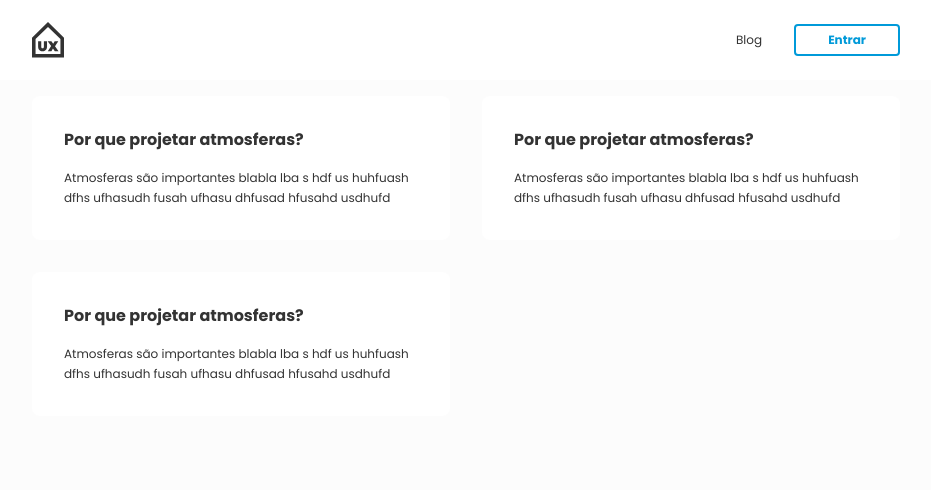
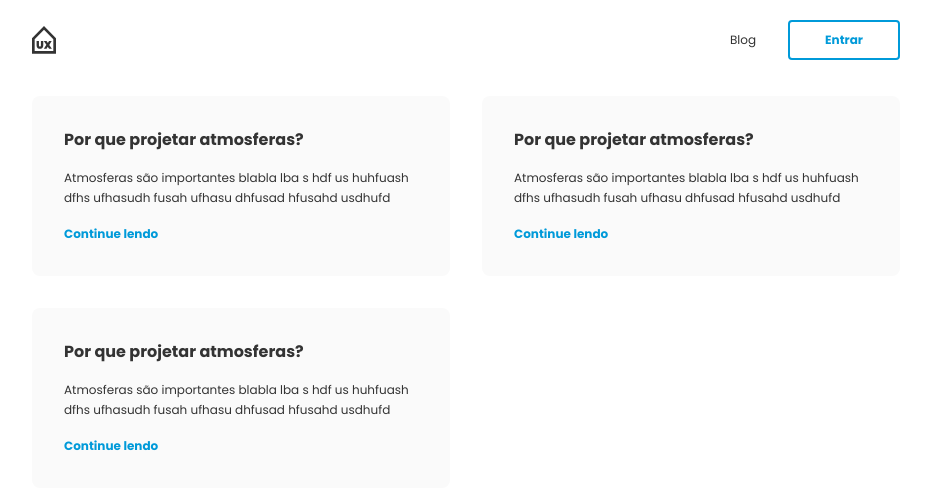
Before and after one commit to fischerafael/ux-arch-client, a Next.js app: page /blog in a window 1280 px wide. Shown: the top 490 px of the page, without its empty margins (174-1105 px from the left). Built offline with nearby package versions, Linux system fonts and the light colour scheme.

Commit message:
changed blog page

```diff
--- a/src/UI/Components/Card/CardTextImage/index.tsx
+++ b/src/UI/Components/Card/BlogPostCard/index.tsx
@@ -4,35 +4,22 @@ import { FlexContainer } from '../../../design-system/components/layout/FlexCont
 interface Props {
     cardTitle: string
     cardDescription: string
-    img?: string
-    url?: string
+    url: string
 }
 
-export const CardTextImage = ({
-    cardTitle,
-    cardDescription,
-    img,
-    url
-}: Props) => {
+export const BlogPostCard = ({ cardTitle, cardDescription, url }: Props) => {
     return (
         <FlexContainer
             as="li"
             style={{
                 borderRadius: '.5rem',
-                background: 'white',
+                background: '#fafafa',
                 padding: '2rem',
                 alignItems: 'flex-start',
                 flexDirection: 'column',
                 cursor: 'pointer'
             }}
         >
-            {img && (
-                <img
-                    src={img}
-                    alt={cardTitle}
-                    style={{ alignSelf: 'center', padding: '2rem 0' }}
-                />
-            )}
             <Text
                 as="h2"
                 style={{
@@ -52,6 +39,18 @@ export const CardTextImage = ({
             >
                 {cardDescription}
             </Text>
+            <Text
+                as="p"
+                style={{
+                    marginTop: '1rem',
+                    fontSize: '0.75rem',
+                    fontWeight: 'bold',
+                    lineHeight: '1.25rem',
+                    color: '#009AD9'
+                }}
+            >
+                Continue lendo
+            </Text>
         </FlexContainer>
     )
 }
--- /dev/null
+++ b/src/UI/Components/NavBar/Navigation/index.tsx
@@ -0,0 +1,33 @@
+import React from 'react'
+
+import { Text } from '../../../design-system/components/display/Text'
+import { FlexContainer } from '../../../design-system/components/layout/FlexContainer'
+import { CustomLink } from '../../CustomLink'
+
+export const Navigation = () => {
+    return (
+        <FlexContainer
+            as="ul"
+            style={{
+                margin: '0 1rem',
+                justifyContent: 'flex-end'
+            }}
+        >
+            {/* <CustomLink href="/app/evaluate">
+                <Text as="p" style={{ fontSize: '.75rem', margin: '0 1rem' }}>
+                    Atmosferas
+                </Text>
+            </CustomLink> */}
+            <CustomLink href="/blog">
+                <Text as="p" style={{ fontSize: '.75rem', margin: '0 1rem' }}>
+                    Blog
+                </Text>
+            </CustomLink>
+            {/* <CustomLink href="/about">
+                <Text as="p" style={{ fontSize: '.75rem', margin: '0 1rem' }}>
+                    Sobre
+                </Text>
+            </CustomLink> */}
+        </FlexContainer>
+    )
+}
--- a/src/UI/Components/NavBar/index.tsx
+++ b/src/UI/Components/NavBar/index.tsx
@@ -1,12 +1,9 @@
-import Link from 'next/link'
-
 import styled from 'styled-components'
-
-import { Text } from '../../design-system/components/display/Text'
 
 import { OutlineButton } from '../../design-system/components/layout/Button'
 import { FlexContainer } from '../../design-system/components/layout/FlexContainer'
 import { CustomLink } from '../CustomLink'
+import { Navigation } from './Navigation'
 
 export const NavBar = () => {
     return (
@@ -16,7 +13,7 @@ export const NavBar = () => {
                 style={{
                     maxWidth: '900px',
                     justifyContent: 'space-between',
-                    padding: '0 1rem'
+                    padding: '1rem'
                 }}
             >
                 <CustomLink href="/">
@@ -24,33 +21,20 @@ export const NavBar = () => {
                         as="img"
                         src="/assets/logo/logo-navbar.svg"
                         alt="UX Arch"
-                        style={{ width: '2rem' }}
+                        style={{ width: '1.5rem' }}
                     />
                 </CustomLink>
 
-                <FlexContainer
-                    as="ul"
-                    style={{
-                        margin: '0 1rem',
-                        justifyContent: 'flex-end'
-                    }}
-                >
-                    <CustomLink href="/blog">
-                        <Text
-                            as="p"
-                            style={{ fontSize: '.75rem', margin: '0 1rem' }}
-                        >
-                            Blog
-                        </Text>
-                    </CustomLink>
-                </FlexContainer>
+                <Navigation />
 
-                <OutlineButton
-                    as="button"
-                    style={{ width: '7rem', height: '2rem' }}
-                >
-                    Entrar
-                </OutlineButton>
+                <CustomLink href="/app/login">
+                    <OutlineButton
+                        as="button"
+                        style={{ width: '7rem', height: '2.5rem' }}
+                    >
+                        Entrar
+                    </OutlineButton>
+                </CustomLink>
             </FlexContainer>
         </NavBarContainer>
     )
--- a/src/UI/Pages/Blog/BlogSection/index.tsx
+++ b/src/UI/Pages/Blog/BlogSection/index.tsx
@@ -1,4 +1,4 @@
-import { CardTextImage } from '../../../Components/Card/CardTextImage'
+import { BlogPostCard } from '../../../Components/Card/BlogPostCard'
 import { FlexContainer } from '../../../design-system/components/layout/FlexContainer'
 import { ResponsiveGrid } from '../../../design-system/components/layout/GridContainer/ResponsiveGridContainer'
 
@@ -8,7 +8,7 @@ export const BlogSection = () => {
             as="main"
             style={{
                 marginTop: '10vh',
-                background: '#fcfcfc'
+                background: '#fff'
             }}
         >
             <FlexContainer
@@ -22,15 +22,18 @@ export const BlogSection = () => {
                 }}
             >
                 <ResponsiveGrid columns="2">
-                    <CardTextImage
+                    <BlogPostCard
+                        url="/"
                         cardTitle="Por que projetar atmosferas?"
                         cardDescription="Atmosferas são importantes blabla lba s hdf us huhfuash dfhs ufhasudh fusah ufhasu dhfusad hfusahd usdhufd"
                     />
-                    <CardTextImage
+                    <BlogPostCard
+                        url="/"
                         cardTitle="Por que projetar atmosferas?"
                         cardDescription="Atmosferas são importantes blabla lba s hdf us huhfuash dfhs ufhasudh fusah ufhasu dhfusad hfusahd usdhufd"
                     />
-                    <CardTextImage
+                    <BlogPostCard
+                        url="/"
                         cardTitle="Por que projetar atmosferas?"
                         cardDescription="Atmosferas são importantes blabla lba s hdf us huhfuash dfhs ufhasudh fusah ufhasu dhfusad hfusahd usdhufd"
                     />
--- a/src/UI/Pages/Home/index.tsx
+++ b/src/UI/Pages/Home/index.tsx
@@ -1,6 +1,4 @@
 import { NavBar } from '../../Components/NavBar'
-import { HeroSection } from './HeroSection'
-import { CardsSection } from './CardsSection'
 import { Hero } from './Hero'
 
 export const Home = () => {
@@ -8,8 +6,6 @@ export const Home = () => {
         <>
             <NavBar />
             <Hero />
-            {/* <HeroSection />
-            <CardsSection /> */}
         </>
     )
 }
--- a/src/UI/Pages/Home/CardsSection/index.tsx
+++ b/src/UI/legacy/CardsSection/index.tsx
@@ -1,6 +1,6 @@
-import { CardTextImage } from '../../../Components/Card/CardTextImage'
-import { FlexContainer } from '../../../design-system/components/layout/FlexContainer'
-import { ResponsiveGrid } from '../../../design-system/components/layout/GridContainer/ResponsiveGridContainer'
+import { CardTextImage } from '../../Components/Card/BlogPostCard'
+import { FlexContainer } from '../../design-system/components/layout/FlexContainer'
+import { ResponsiveGrid } from '../../design-system/components/layout/GridContainer/ResponsiveGridContainer'
 
 export const CardsSection = () => {
     return (
--- a/src/UI/Pages/Home/HeroSection/index.tsx
+++ b/src/UI/legacy/HeroSection/index.tsx
@@ -1,7 +1,7 @@
 import styled from 'styled-components'
-import { Text } from '../../../design-system/components/display/Text'
-import { DefaultButton } from '../../../design-system/components/layout/Button'
-import { FlexContainer } from '../../../design-system/components/layout/FlexContainer'
+import { Text } from '../../design-system/components/display/Text'
+import { DefaultButton } from '../../design-system/components/layout/Button'
+import { FlexContainer } from '../../design-system/components/layout/FlexContainer'
 
 export const HeroSection = () => {
     return (
```
